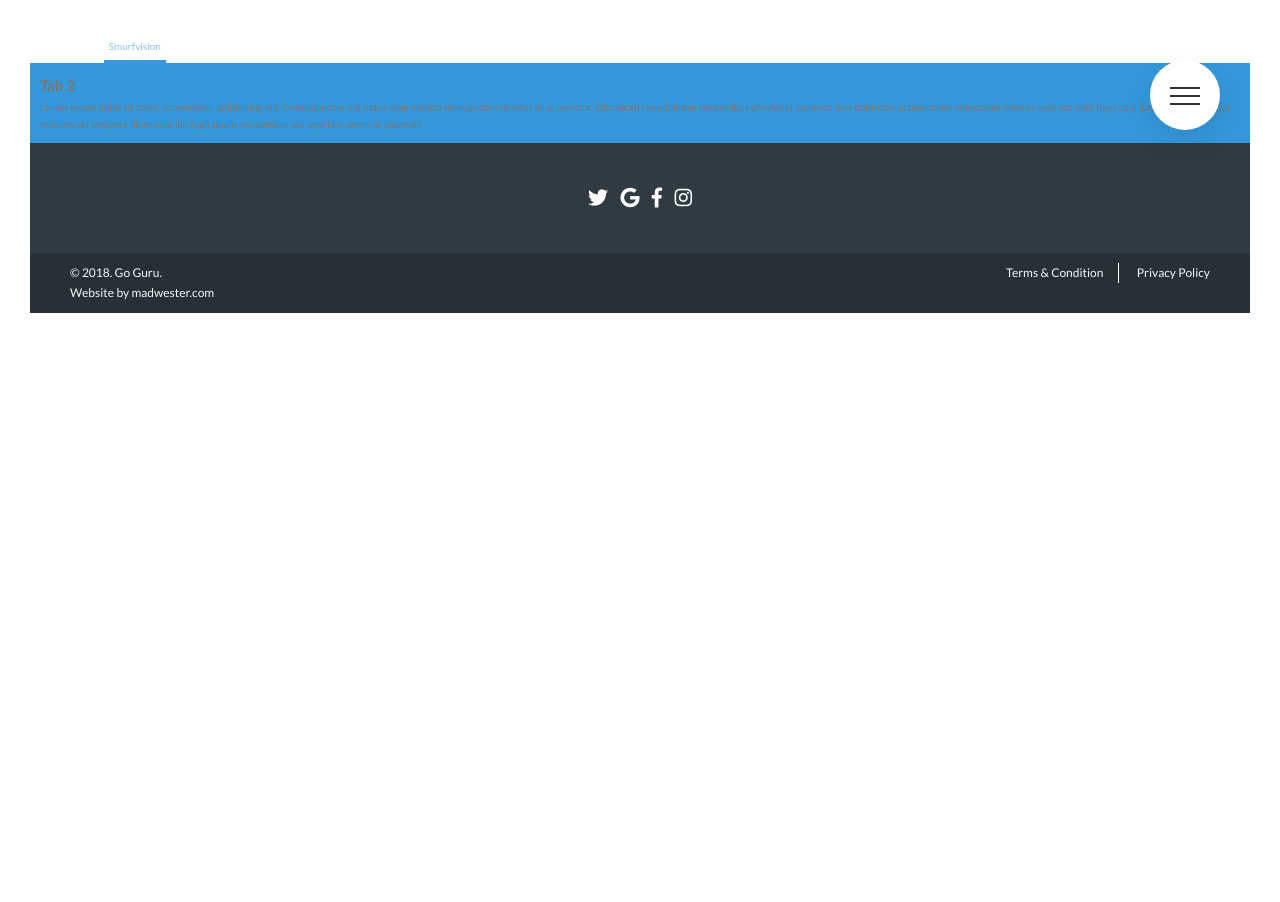
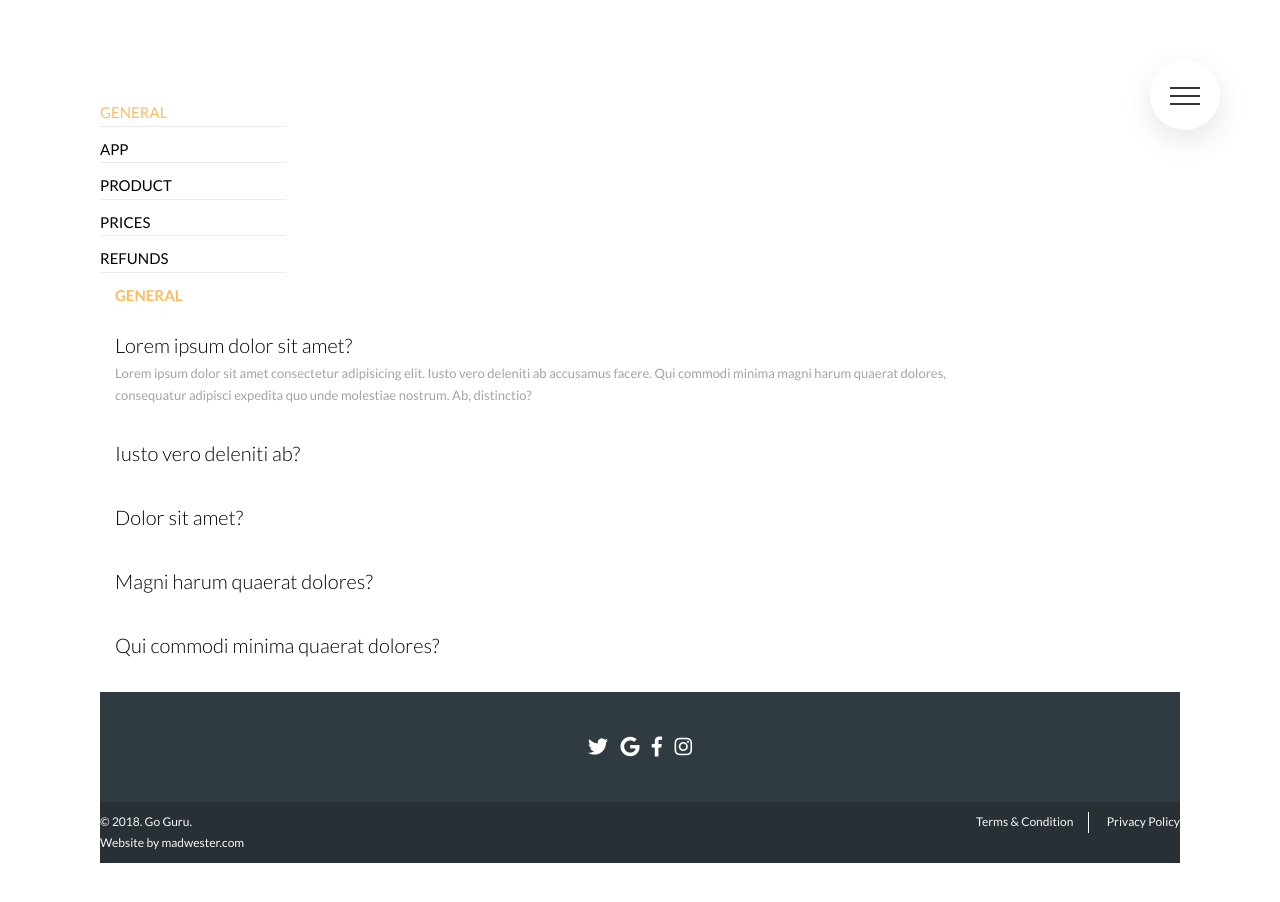
Before and after one commit to madwester/go-guru, a website: page faq.html in a window 1280 px wide. Before the commit the page ends 800 px from the top, so only its background shows below. Drawn offline with nearby package versions, Linux system fonts and the light colour scheme; a web font is replaced by a local one.

Commit message:
started on faq page and tabs

```diff
--- a/faq.html
+++ b/faq.html
@@ -27,38 +27,55 @@
         </div>
 
         <main>
-                <div class="tabs">
+            <div class="container-fluid">
+                <div class="row">
+                    <div class="tabs">
+                        <ul class="tabs__list" id="tabs-list">
+                            <li class="tabs__item">
+                                <a href="#tabs1" class="tabs__link">General</a>
+                            </li>
+                            <li class="tabs__item">
+                                <a href="#tabs2" class="tabs__link">App</a>
+                            </li>
+                            <li class="tabs__item">
+                                <a href="#tabs3" class="tabs__link">Product</a>
+                            </li>
+                            <li class="tabs__item">
+                                <a href="#tabs4" class="tabs__link">Prices</a>
+                            </li>
+                            <li class="tabs__item">
+                                <a href="#tabs5" class="tabs__link">Refunds</a>
+                            </li>
+                        </ul>
+                    </div>
+                    <div class="tabs-content" id="tabsContent">
 
-                        <nav role='navigation' class="transformer-tabs">
-                          <ul>
-                            <li><a href="#tab-1">Important Tab</a></li>
-                            <li><a href="#tab-2" class="active">Smurfvision</a></li>
-                            <li><a href="#tab-3">Monster Truck Rally</a></li>
-                            <li><a href="https://google.com">Go To Google &rarr;</a></li>
-                          </ul>
-                        </nav>
-
-                        <div id="tab-1">
-                          <h2>Tab 1</h2>
-                          Lorem ipsum dolor sit amet, consectetur adipisicing elit. Ad cum non iure magnam dolores earum nemo quo tempora ab unde! Nesciunt ea iste impedit suscipit cupiditate quam earum explicabo quas veniam doloribus sed aut aliquam repellendus deleniti laudantium molestias fuga nihil quidem voluptatum atque sapiente perferendis facilis. Tempora mollitia odio?
+                        <div class="tabs-content__item" id="tabs1">
+                            <h3 class="tabs-content__item--title">General</h3>
+                            <div class="faq-question">
+                                <a href="#question1" class="faq-question__title" id="faqQuestion">Lorem ipsum dolor sit amet?</a>
+                                <div id="question1" class="faq-question__answer"><p>Lorem ipsum dolor sit amet consectetur adipisicing elit. Iusto vero deleniti ab accusamus facere. Qui commodi minima magni harum quaerat dolores, consequatur adipisci expedita quo unde molestiae nostrum. Ab, distinctio?</p></div>
+                            </div>
+                            <div class="faq-question">
+                                <a href="#question2" class="faq-question__title">Iusto vero deleniti ab?</a>
+                                <div id="question2" class="faq-question__answer"><p>Lorem ipsum dolor sit amet consectetur adipisicing elit. Iusto vero deleniti ab accusamus facere. Qui commodi minima magni harum quaerat dolores, consequatur adipisci expedita quo unde molestiae nostrum. Ab, distinctio?</p></div>
+                            </div>
+                            <div class="faq-question">
+                                <a href="#question3" class="faq-question__title">Dolor sit amet?</a>
+                                <div id="question3" class="faq-question__answer"><p>Lorem ipsum dolor sit amet consectetur adipisicing elit. Iusto vero deleniti ab accusamus facere. Qui commodi minima magni harum quaerat dolores, consequatur adipisci expedita quo unde molestiae nostrum. Ab, distinctio?</p></div>
+                            </div>
+                            <div class="faq-question">
+                                <a href="#question4" class="faq-question__title">Magni harum quaerat dolores?</a>
+                                <div id="question4" class="faq-question__answer"><p>Lorem ipsum dolor sit amet consectetur adipisicing elit. Iusto vero deleniti ab accusamus facere. Qui commodi minima magni harum quaerat dolores, consequatur adipisci expedita quo unde molestiae nostrum. Ab, distinctio?</p></div>
+                            </div>
+                            <div class="faq-question">
+                                <a href="#question5" class="faq-question__title">Qui commodi minima quaerat dolores?</a>
+                                <div id="question5" class="faq-question__answer"><p>Lorem ipsum dolor sit amet consectetur adipisicing elit. Iusto vero deleniti ab accusamus facere. Qui commodi minima magni harum quaerat dolores, consequatur adipisci expedita quo unde molestiae nostrum. Ab, distinctio?</p></div>
+                            </div>
                         </div>
-
-                        <div id="tab-2" class="active">
-                          <h2>Tab 2</h2>
-                          Lorem ipsum dolor sit amet, consectetur adipisicing elit. Consequuntur est natus esse minima nihil quidem tenetur alias pariatur. Obcaecati repudiandae temporibus provident sapiente iure doloribus praesentium voluptates dolores quia eos velit fugit cum ipsam. Deleniti fugiat maxime vel tempore illum esse illo fugit quam recusandae aut aperiam omnis at quaerat!
-                        </div>
-
-                        <div id="tab-3">
-                          <h2>Tab 3</h2>
-                          Lorem ipsum dolor sit amet, consectetur adipisicing elit. Maiores numquam cupiditate aliquam quisquam repellendus fugit eaque asperiores voluptatem ut accusamus soluta corporis in facere quae provident itaque magni eum repellat ducimus dolore. Beatae aperiam accusamus at voluptatem ad sunt mollitia perspiciatis tempora numquam rerum aliquam deserunt illum necessitatibus nisi omnis.
-                        </div>
-
-                        <div id="tab-4">
-                          <h2>Tab 4</h2>
-                          Lorem ipsum dolor sit amet, consectetur adipisicing elit. Iste officiis impedit ut culpa quaerat error pariatur voluptatum sapiente alias quasi itaque voluptas expedita necessitatibus odio dolorem totam veniam quisquam nulla vero placeat corporis cupiditate assumenda amet inventore mollitia quidem similique laudantium maxime aperiam ea reprehenderit iusto a ad tempora harum.
-                        </div>
-
-                      </div>
+                    </div>
+                </div>
+            </div>
         </main>
         <footer class="footer">
             <div class="footer__top">
@@ -89,6 +106,8 @@
                 crossorigin="anonymous">
         </script>
         <script src="js/carousel.js"></script>
+        <script src="js/faqQuestion.js"></script>
+        <script src="js/faqTab.js"></script>
     </body>
 </html>
 
--- /dev/null
+++ b/js/faqQuestion.js
@@ -0,0 +1,61 @@
+var questionLinks = new Array();
+var answerDiv = new Array();
+
+document.addEventListener('DOMContentLoaded', function(){
+    var faqQuestions = document.getElementsByClassName('faq-question');
+    for(var i = 0; i<faqQuestions.length; i++){
+        if(faqQuestions[i].nodeName === 'DIV'){
+            var questionLink = getFirstChildWithTagName(faqQuestions[i], 'A');
+            var id = getHash(questionLink.getAttribute('href'));
+            questionLinks[id] = questionLink;
+            //console.log('questionLinks[id]', questionLinks[id]);
+            answerDiv[id] = document.getElementById(id);
+            //console.log('answerDiv[id]', answerDiv[id]);
+        }
+    }
+
+    //assign onclick events to the question links, and highlight the first one
+    var i = 0;
+    for(var id in questionLinks){
+        questionLinks[id].onclick = showQuestion;
+        questionLinks[id].onfocus = function(){
+            this.blur()
+        };
+        if(i === 0) questionLinks[id].className = "faq-question__title faq-question__title--selected";
+        i++;
+    }
+
+    //hide all content from start
+    var i = 0;
+    for(var id in answerDiv){
+        if(i !== 0) answerDiv[id].className = 'faq-question__answer hide';
+            i++;
+    }
+});
+
+function showQuestion(){
+    var selectedId = getHash(this.getAttribute('href'));
+    for(var id in answerDiv){
+        if(id === selectedId){
+            questionLinks[id].className = 'faq-question__title faq-question__title--selected';
+            answerDiv[id].className = 'faq-question__answer';
+        }
+        else {
+            questionLinks[id].className = 'faq-question__title';
+            answerDiv[id].className = 'faq-question__answer hide';
+        }
+    }
+    return false;
+}
+
+function getFirstChildWithTagName(element, tagName){
+    for(var i=0; i<element.childNodes.length; i++){
+        if(element.childNodes[i].nodeName == tagName)
+        return element.childNodes[i];
+    }
+}
+
+function getHash(url){
+    var hashPos = url.lastIndexOf('#');
+    return url.substring(hashPos + 1);
+}
--- /dev/null
+++ b/js/faqTab.js
@@ -0,0 +1,71 @@
+//TABS LINKS
+var tabLinks = new Array();
+//CONTENT DIVS
+var contentDivs = new Array();
+
+//sets up the tabs
+document.addEventListener('DOMContentLoaded', function(){
+
+    // Grab the tab links and content divs from the page
+    //#tabs-list = ul
+    var tabsListItems = document.getElementById('tabs-list').childNodes;
+    for(var i = 0; i < tabsListItems.length; i++){
+        if(tabsListItems[i].nodeName == "LI") {
+            var tabLink = getFirstChildWithTagName( tabsListItems[i], 'A' );
+            var id = getHash(tabLink.getAttribute('href'));
+            tabLinks[id] = tabLink;
+            contentDivs[id] = document.getElementById(id);
+        }
+    }
+
+    //assign onlick events to the tab links, and highlight the first tab
+    var i = 0;
+    for(var id in tabLinks){
+        console.log('tablinks: ', tabLinks);
+        tabLinks[id].onclick = showTab;
+        tabLinks[id].onfocus = function() {
+            this.blur()
+        };
+        if(i === 0) tabLinks[id].className = 'tabs__link tabs__link--selected';
+        i++;
+    }
+
+    //hide all content divs except the first
+    var i = 0;
+    for(var id in contentDivs){
+        if(i != 0) {
+            contentDivs[id].className = 'tabs-content__item hide';
+            i++;
+        }
+    }
+});
+
+function showTab() {
+    var selectedId = getHash(this.getAttribute('href'));
+    console.log('selectedid: ', selectedId);
+    //Highlighting the selected tab, and dim all others
+    //Also show the selected content div, and hide all the others
+    for(var id in contentDivs){
+        if(id === selectedId) {
+            tabLinks[id].className = 'tabs__link tabs__link--selected';
+            contentDivs[id].className = 'tabs-content__item';
+        } else {
+            tabLinks[id].className = 'tabs__link';
+            contentDivs[id].className = 'tabs-content__item hide';
+        }
+    }
+
+    //stop the browser following the link
+    return false;
+}
+
+function getFirstChildWithTagName(element, tagName){
+    for(var i=0; i<element.childNodes.length; i++){
+        if(element.childNodes[i].nodeName == tagName) return element.childNodes[i];
+    }
+}
+
+function getHash(url){
+    var hashPos = url.lastIndexOf('#');
+    return url.substring(hashPos + 1);
+}
--- a/sass/components/_tabs.scss
+++ b/sass/components/_tabs.scss
@@ -1,101 +1,71 @@
-.transformer-tabs {
-    ul {
+body {
+    padding: 10rem;
+}
+.tabs {
+    width: 20%;
+    padding: 0 3rem 0 0;
+    &__list {
+    }
+    &__item {
         list-style: none;
-      padding: 0;
-      margin: 0;
-      border-bottom: 3px solid white;
+        border-bottom: 1px solid #ececec;
+        margin-bottom: 1rem;
     }
-    li {
-      display: inline-block;
-      padding: 0;
-      vertical-align: bottom;
-      &:nth-child(1) .active {
-        color: lighten(#9b59b6, 20%);
-        border-bottom-color: #9b59b6;
+    &__link {
+        font-size: 1.5rem;
+        text-transform: uppercase;
+        color: black;
+        text-decoration: none;
+        &--selected {
+            color: #fdbd5f;
         }
-      &:nth-child(2) .active {
-        color: lighten(#3498db, 20%);
-        border-bottom-color: #3498db;
-      }
-      &:nth-child(3) .active {
-        color: lighten(#e67e22, 20%);
-        border-bottom-color: #e67e22;
-      }
-      &:nth-child(4) .active {
-        color: lighten(#c0392b, 20%);
-        border-bottom-color: #c0392b;
+        &:hover {
+            color: #fdbd5f;
         }
     }
-    a {
-      display: inline-block;
-      color: white;
-      text-decoration: none;
-      padding: 0.5rem;
-      &.active {
-        border-bottom: 3px solid transparent;
-        position: relative;
-        bottom: -3px;
+
 }
-    }
-    @media (max-width: 700px) {
-      ul {
-        border-bottom: 0;
-        overflow: hidden;
-        position: relative;
-        background: #666; /* fallback */
-        background: linear-gradient(#666, #222);
-        &::after {
-          content: "☰";
-          position: absolute;
-          top: 8px;
-          right: 15px;
-          z-index: 2;
-          pointer-events: none;
-        }
-        &.open {
-          a {
-            position: relative;
-            display: block;
+.tabs-content {
+    width: 80%;
+    padding: 0 0 0 1.5rem;
+    &__item {
+        &--title {
+            font-size: 1.5rem;
+            text-transform: uppercase;
+            color: #fdbd5f;
+            margin-bottom: 2rem;
         }
     }
 }
-      li {
-        display: block;
+.tabs-content__item.hide {
+    display: none;
 }
-      a {
-        position: absolute;
-        top: 0;
-        left: 0;
-        width: 100%;
-        height: 100%;
-        &.active {
-          border: 0;
-          z-index: 1;
-          background: #666; /* fallback */
-          background: linear-gradient(#666, #222);
+.faq-question {
+    margin-bottom: 3rem;
+
+    &__title {
+        text-decoration: none;
+        color: $color-black;
+        font-size: 2rem;
+        font-weight: 300;
+        margin: 2rem 0;
+        text-decoration: none;
+
+        &--selected {
+            color: $color-black;
+        }
+
+        &:hover {
+            font-style: normal;
+            color: $color-black;
+            text-decoration: none;
         }
     }
+    &__answer {
+        color: #a7a3a3;
+        font-size: 1.3rem;
     }
 }
-
-  .tabs {
-    > div {
+.faq-question__answer.hide {
     display: none;
-      padding: 1rem;
-      &:nth-of-type(1) {
-        background: #9b59b6;
 }
-      &:nth-of-type(2) {
-        background: #3498db;
-      }
-      &:nth-of-type(3) {
-        background: #e67e22;
-      }
-      &:nth-of-type(4) {
-        background: #c0392b;
-      }
-    }
-    > .active {
-      display: block;
-    }
-  }
```
Also changed, not shown: js/tabs.js (deleted, +0 -54 lines), css/style.css. Lines whose indentation alone changed are shown as unchanged.
